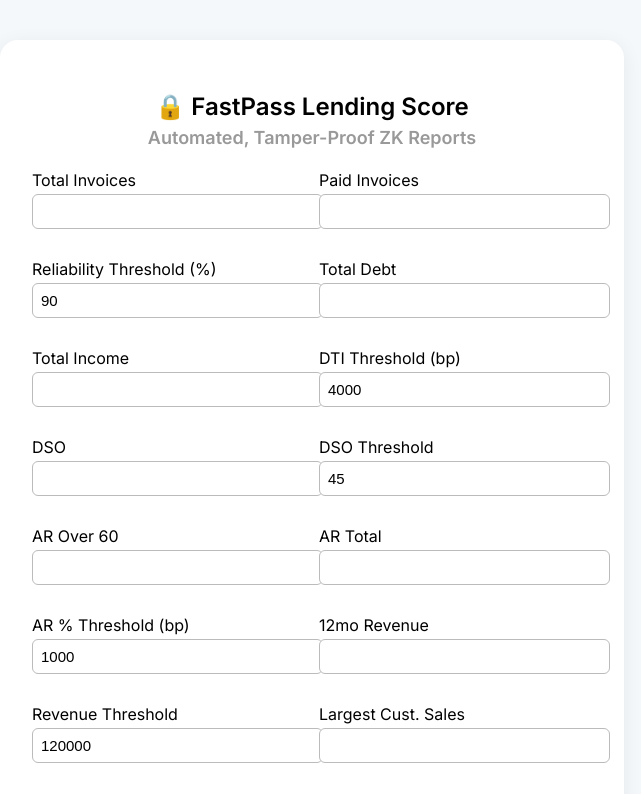
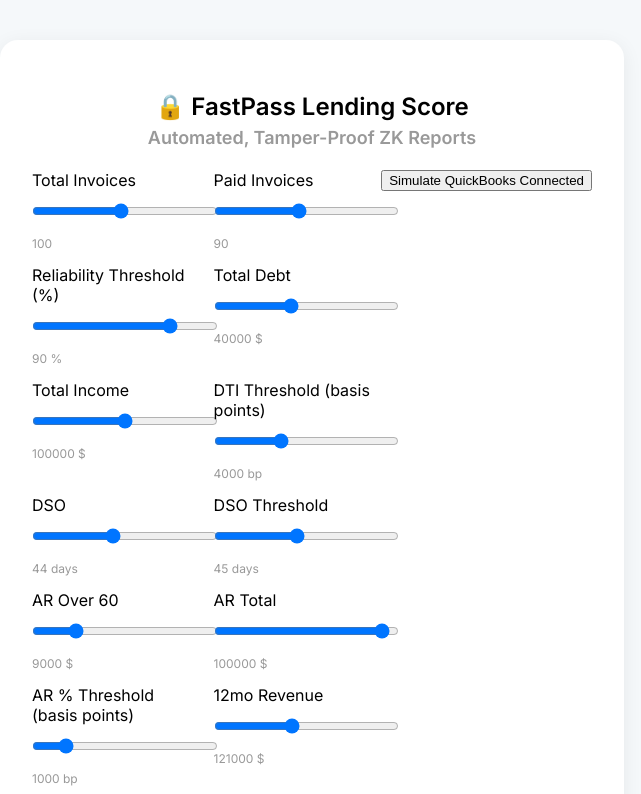
Before and after one commit to Lpierzina/zkInvoiceFactoring, a React (Create React App) app in the folder frontend2/: page / in a window 1280 px wide. Shown: the top 794 px of the page, without its empty margins (328-969 px from the left). Built offline with nearby package versions, Linux system fonts and the light colour scheme.

Commit message:
100 percent zk proofs

```diff
--- a/frontend2/src/App.js
+++ b/frontend2/src/App.js
@@ -1,41 +1,42 @@
-import React, { useState, useEffect } from "react";
-
+import React, { useState } from "react";
 const API_URL = "https://zkinvoice-backend-f15c33da94bc.herokuapp.com/api/prove-reliability";
 
 export default function App() {
-  // Expanded state for ALL 6 ZK checks
+  // True = simulate QB connection
+  const [qbConnected, setQBConnected] = useState(false);
+
+  // Default values set to "just passing"
   const [inputs, setInputs] = useState({
-    total_invoices: "",
-    paid_invoices: "",
+    total_invoices: 100,
+    paid_invoices: 90,
     threshold_percent: 90,
-    total_debt: "",
-    total_income: "",
-    dti_threshold_bp: 4000,             // 40.00%
-    dso: "",
+    total_debt: 40000,
+    total_income: 100000,
+    dti_threshold_bp: 4000,          // 40.00%
+    dso: 44,
     dso_threshold: 45,
-    ar_over60: "",
-    ar_total: "",
-    ar_pct_threshold_bp: 1000,          // 10.00%
-    revenue12mo: "",
-    revenue_threshold: 120000,          // $120,000 (12mo)
-    largest_cust_sales: "",
-    total_sales: "",
-    concentration_threshold_bp: 5000    // 50.00%
+    ar_over60: 9000,
+    ar_total: 100000,
+    ar_pct_threshold_bp: 1000,       // 10.00%
+    revenue12mo: 121000,
+    revenue_threshold: 120000,
+    largest_cust_sales: 49999,
+    total_sales: 100000,
+    concentration_threshold_bp: 5000 // 50.00%
   });
 
   const [loading, setLoading] = useState(false);
   const [proof, setProof] = useState(null);
   const [error, setError] = useState(null);
 
-  // === Update input fields ===
+  // Handle slider/input changes
   function handleChange(e) {
     setInputs((prev) => ({
       ...prev,
-      [e.target.name]: e.target.value
+      [e.target.name]: Number(e.target.value)
     }));
   }
 
-  // === ZK Prove button handler ===
   async function handleSubmit(e) {
     e.preventDefault();
     setLoading(true);
@@ -46,25 +47,7 @@
       const res = await fetch(API_URL, {
         method: "POST",
         headers: { "Content-Type": "application/json" },
-        body: JSON.stringify({
-          ...inputs,
-          total_invoices: Number(inputs.total_invoices),
-          paid_invoices: Number(inputs.paid_invoices),
-          threshold_percent: Number(inputs.threshold_percent),
-          total_debt: Number(inputs.total_debt),
-          total_income: Number(inputs.total_income),
-          dti_threshold_bp: Number(inputs.dti_threshold_bp),
-          dso: Number(inputs.dso),
-          dso_threshold: Number(inputs.dso_threshold),
-          ar_over60: Number(inputs.ar_over60),
-          ar_total: Number(inputs.ar_total),
-          ar_pct_threshold_bp: Number(inputs.ar_pct_threshold_bp),
-          revenue12mo: Number(inputs.revenue12mo),
-          revenue_threshold: Number(inputs.revenue_threshold),
-          largest_cust_sales: Number(inputs.largest_cust_sales),
-          total_sales: Number(inputs.total_sales),
-          concentration_threshold_bp: Number(inputs.concentration_threshold_bp)
-        })
+        body: JSON.stringify(inputs)
       });
       const data = await res.json();
       if (data.error) throw new Error(data.error);
@@ -76,7 +59,9 @@
     }
   }
 
-  // === The UI ===
+  // For demo: toggle connection (remove in prod)
+  function toggleQB() { setQBConnected(x => !x); }
+
   return (
     <div style={{ fontFamily: "Inter, sans-serif", background: "#f5f8fa", minHeight: "100vh" }}>
       <div style={{
@@ -85,64 +70,48 @@
       }}>
         <h2 style={{ textAlign: "center" }}>🔒 FastPass Lending Score <br /><span style={{fontSize:18, color:"#999"}}>Automated, Tamper-Proof ZK Reports</span></h2>
 
+        {/* Demo: toggle QB connection */}
+        <button style={{float:"right",marginBottom:8}} onClick={toggleQB}>
+          {qbConnected ? "Simulate Manual Mode" : "Simulate QuickBooks Connected"}
+        </button>
+
         <form onSubmit={handleSubmit}>
           <div style={{display:"grid",gridTemplateColumns:"1fr 1fr",gap:14}}>
-            {/* These can be made smarter with labels, QuickBooks integration, etc. */}
-            <label>Total Invoices<br/>
-              <input name="total_invoices" value={inputs.total_invoices} onChange={handleChange} type="number" min={1} required style={inputStyle} />
-            </label>
-            <label>Paid Invoices<br/>
-              <input name="paid_invoices" value={inputs.paid_invoices} onChange={handleChange} type="number" min={0} required style={inputStyle} />
-            </label>
-            <label>Reliability Threshold (%)<br/>
-              <input name="threshold_percent" value={inputs.threshold_percent} onChange={handleChange} type="number" min={50} max={100} required style={inputStyle} />
-            </label>
-            <label>Total Debt<br/>
-              <input name="total_debt" value={inputs.total_debt} onChange={handleChange} type="number" min={0} required style={inputStyle} />
-            </label>
-            <label>Total Income<br/>
-              <input name="total_income" value={inputs.total_income} onChange={handleChange} type="number" min={0} required style={inputStyle} />
-            </label>
-            <label>DTI Threshold (bp)<br/>
-              <input name="dti_threshold_bp" value={inputs.dti_threshold_bp} onChange={handleChange} type="number" min={0} max={10000} required style={inputStyle} />
-            </label>
-            <label>DSO<br/>
-              <input name="dso" value={inputs.dso} onChange={handleChange} type="number" min={0} required style={inputStyle} />
-            </label>
-            <label>DSO Threshold<br/>
-              <input name="dso_threshold" value={inputs.dso_threshold} onChange={handleChange} type="number" min={0} required style={inputStyle} />
-            </label>
-            <label>AR Over 60<br/>
-              <input name="ar_over60" value={inputs.ar_over60} onChange={handleChange} type="number" min={0} required style={inputStyle} />
-            </label>
-            <label>AR Total<br/>
-              <input name="ar_total" value={inputs.ar_total} onChange={handleChange} type="number" min={0} required style={inputStyle} />
-            </label>
-            <label>AR % Threshold (bp)<br/>
-              <input name="ar_pct_threshold_bp" value={inputs.ar_pct_threshold_bp} onChange={handleChange} type="number" min={0} max={10000} required style={inputStyle} />
-            </label>
-            <label>12mo Revenue<br/>
-              <input name="revenue12mo" value={inputs.revenue12mo} onChange={handleChange} type="number" min={0} required style={inputStyle} />
-            </label>
-            <label>Revenue Threshold<br/>
-              <input name="revenue_threshold" value={inputs.revenue_threshold} onChange={handleChange} type="number" min={0} required style={inputStyle} />
-            </label>
-            <label>Largest Cust. Sales<br/>
-              <input name="largest_cust_sales" value={inputs.largest_cust_sales} onChange={handleChange} type="number" min={0} required style={inputStyle} />
-            </label>
-            <label>Total Sales<br/>
-              <input name="total_sales" value={inputs.total_sales} onChange={handleChange} type="number" min={0} required style={inputStyle} />
-            </label>
-            <label>Concentration % Threshold (bp)<br/>
-              <input name="concentration_threshold_bp" value={inputs.concentration_threshold_bp} onChange={handleChange} type="number" min={0} max={10000} required style={inputStyle} />
-            </label>
+            {Object.entries(sliderConfig).map(([key, config]) => (
+              <label key={key}>{config.label}<br/>
+                {qbConnected
+                  ? <input
+                      style={inputStyle}
+                      name={key}
+                      type="number"
+                      value={inputs[key]}
+                      readOnly
+                    />
+                  : <input
+                      style={inputStyle}
+                      name={key}
+                      type="range"
+                      min={config.min}
+                      max={config.max}
+                      value={inputs[key]}
+                      onChange={handleChange}
+                      step={config.step || 1}
+                    />
+                }
+                {!qbConnected &&
+                  <div style={{fontSize:12, color:"#999"}}>
+                    {inputs[key]} {config.unit}
+                  </div>
+                }
+              </label>
+            ))}
           </div>
           <button disabled={loading} style={btnStyle}>
             {loading ? "Proving..." : "Generate ZK Scorecard"}
           </button>
         </form>
 
-        {/* Proof Scorecard Result */}
+        {/* Scorecard */}
         {proof && (
           <div style={{ marginTop: 32, background: "#f5fff0", borderRadius: 14, padding: 20 }}>
             <h3 style={{ marginTop: 0 }}>📋 ZK Lender Scorecard</h3>
@@ -171,7 +140,6 @@
             </details>
           </div>
         )}
-
         {error && <div style={{ color: "#d31717", marginTop: 18 }}>{error}</div>}
         <div style={{ marginTop: 32, fontSize: 13, color: "#888" }}>
           <hr />
@@ -184,12 +152,30 @@
   );
 }
 
-// === Styles ===
+// Slider configs: label, min, max, step, unit (for display)
+const sliderConfig = {
+  total_invoices:           { label: "Total Invoices", min: 10, max: 200, step: 1, unit: "" },
+  paid_invoices:            { label: "Paid Invoices", min: 0, max: 200, step: 1, unit: "" },
+  threshold_percent:        { label: "Reliability Threshold (%)", min: 50, max: 100, step: 1, unit: "%" },
+  total_debt:               { label: "Total Debt", min: 0, max: 100000, step: 1000, unit: "$" },
+  total_income:             { label: "Total Income", min: 0, max: 200000, step: 1000, unit: "$" },
+  dti_threshold_bp:         { label: "DTI Threshold (basis points)", min: 1000, max: 10000, step: 100, unit: "bp" },
+  dso:                      { label: "DSO", min: 10, max: 90, step: 1, unit: "days" },
+  dso_threshold:            { label: "DSO Threshold", min: 10, max: 90, step: 1, unit: "days" },
+  ar_over60:                { label: "AR Over 60", min: 0, max: 50000, step: 500, unit: "$" },
+  ar_total:                 { label: "AR Total", min: 0, max: 100000, step: 1000, unit: "$" },
+  ar_pct_threshold_bp:      { label: "AR % Threshold (basis points)", min: 500, max: 5000, step: 100, unit: "bp" },
+  revenue12mo:              { label: "12mo Revenue", min: 0, max: 300000, step: 1000, unit: "$" },
+  revenue_threshold:        { label: "Revenue Threshold", min: 10000, max: 200000, step: 1000, unit: "$" },
+  largest_cust_sales:       { label: "Largest Customer Sales", min: 0, max: 150000, step: 1000, unit: "$" },
+  total_sales:              { label: "Total Sales", min: 0, max: 300000, step: 1000, unit: "$" },
+  concentration_threshold_bp: { label: "Concentration % Threshold (bp)", min: 1000, max: 10000, step: 100, unit: "bp" }
+};
+
 const inputStyle = {
-  width: "100%", margin: "4px 0 16px 0", padding: 8,
+  width: "100%", margin: "4px 0 8px 0", padding: 8,
   border: "1px solid #bbb", borderRadius: 6, fontSize: 15
 };
-
 const btnStyle = {
   marginTop: 24,
   width: "100%", padding: "14px 0", fontSize: 18,
```
